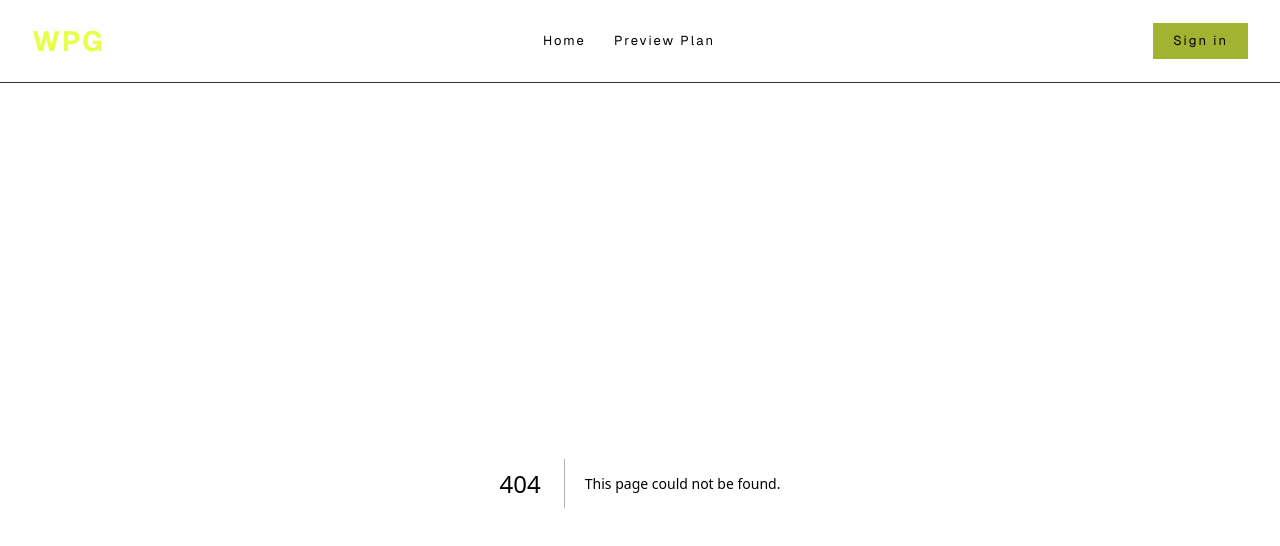
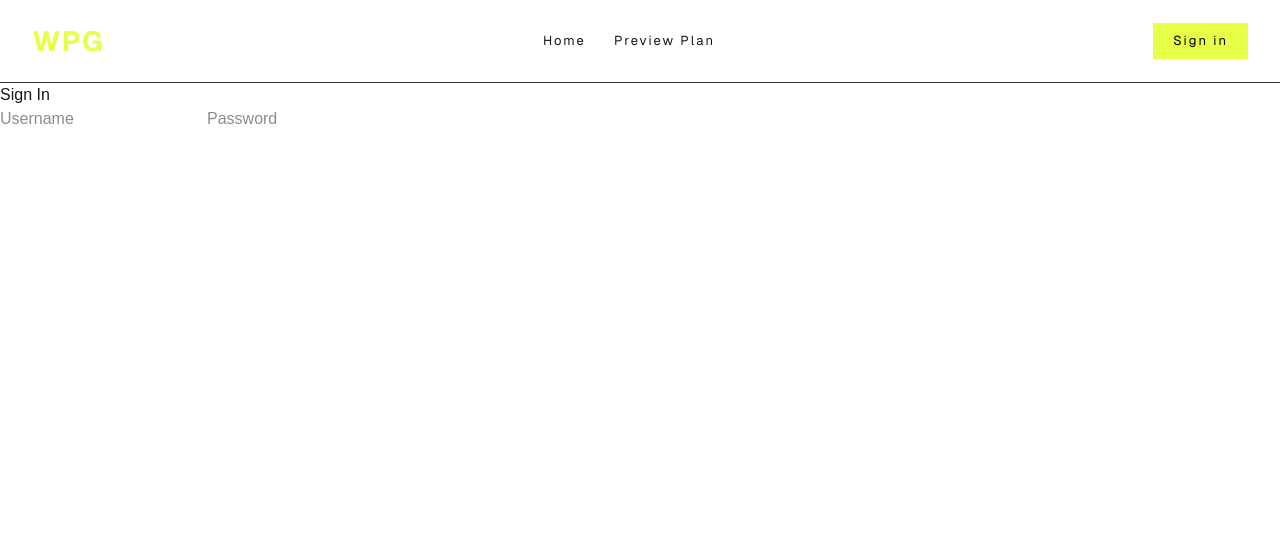
Before and after one commit to Arissj4/Workout-Plan-Generator, a Next.js app in the folder workout-plan-generator/: page /signin in a window 1280 px wide. Before the commit this address had no page. Shown: the top 546 px of the page. Built offline with nearby package versions, Linux system fonts and the light colour scheme; no server answers.

Commit message:
WPG [ADD] Implemented signIn and signOut by Google

```diff
--- a/workout-plan-generator/src/app/api/auth/[...nextauth]/route.ts
+++ b/workout-plan-generator/src/app/api/auth/[...nextauth]/route.ts
@@ -1,13 +1,14 @@
 import NextAuth from "next-auth";
+// import CredentialsProvider from "next-auth/providers/credentials";
 import GoogleProvider from "next-auth/providers/google";
 
-export const authOptions = {
+const handler = NextAuth({
   providers: [
     GoogleProvider({
       clientId: process.env.GOOGLE_CLIENT_ID!,
       clientSecret: process.env.GOOGLE_CLIENT_SECRET!,
     }),
   ],
-};
+});
 
-export default NextAuth(authOptions);
+export {handler as GET, handler as POST};
--- /dev/null
+++ b/workout-plan-generator/src/app/components/SessionWrapper.tsx
@@ -0,0 +1,6 @@
+"use client"
+import { SessionProvider } from "next-auth/react";
+
+export default function SessionWrapper({ children }: { children: React.ReactNode }) {
+  return <SessionProvider>{children}</SessionProvider>;
+}
--- a/workout-plan-generator/src/app/header.tsx
+++ b/workout-plan-generator/src/app/header.tsx
@@ -1,6 +1,15 @@
+"use client"
 import Link from "next/link";
+import { useRouter } from "next/navigation";
+import { signIn, signOut } from "next-auth/react";
+import { useEffect, useState } from "react";
+import { useSession } from "next-auth/react";
 
 export default function Header() {
+  const { data: session, status } = useSession();
+  const router = useRouter();
+
+
   return(
     <>
       <nav className="flex w-full items-center justify-between px-8 py-5 font-sans tracking-[2px] border-b border-[#2e2e2e]">
@@ -13,9 +22,13 @@ export default function Header() {
             <Link href={"/"}>Home</Link>
           </li>
 
-          {/* <li>
-            <Link href={"/saved"}>My Plans</Link>
-          </li> */}
+          {session ?
+            <li>
+              <Link href={"/saved"}>My Plans</Link>
+            </li>
+          : null
+          }
+
 
           <li>
             <Link href={"/plan"}>Preview Plan</Link>
@@ -23,12 +36,23 @@ export default function Header() {
         </ul>
 
         <div className="flex items-center">
-          <button
-            className="bg-(--wpg-disabled-color) px-5 py-2 text-black text-[13px]"
-            disabled={true}
-          >
-            Sign in
-          </button>
+          {session ?
+            <button
+              className="bg-(--wpg-main-text-color) px-5 py-2 text-black text-[13px] hover:cursor-pointer"
+              type="button"
+              onClick={async () => await signOut()}
+            >
+              Sign out
+            </button>
+          :
+            <button
+              className="bg-(--wpg-main-text-color) px-5 py-2 text-black text-[13px] hover:cursor-pointer"
+              type="button"
+              onClick={async () => await signIn("google")}
+            >
+              Sign in
+            </button>
+          }
         </div>
       </nav>
     </>
--- a/workout-plan-generator/src/app/layout.tsx
+++ b/workout-plan-generator/src/app/layout.tsx
@@ -2,6 +2,9 @@ import type { Metadata } from "next";
 import Header from "./header";
 import { Geist, Geist_Mono } from "next/font/google";
 import "./globals.css";
+import { SessionProvider } from "next-auth/react";
+import SessionWrapper from "@/app/components/SessionWrapper";
+
 
 const geistSans = Geist({
   variable: "--font-geist-sans",
@@ -29,8 +32,10 @@ export default function RootLayout({
       className={`${geistSans.variable} ${geistMono.variable} h-full antialiased`}
     >
       <body className="min-h-full flex flex-col">
-        <Header/>
-        {children}
+        <SessionWrapper>
+          <Header/>
+          {children}
+        </SessionWrapper>
       </body>
     </html>
   );
--- /dev/null
+++ b/workout-plan-generator/src/app/signin/page.tsx
@@ -0,0 +1,12 @@
+
+export default function SignIn( {provider}: {provider: string} ) { // This component is likely intended to be a client component if it's handling form submissions directly.
+  return (
+    <div>
+      <h1>Sign In</h1>
+      <form>
+        <input type="text" placeholder="Username" />
+        <input type="password" placeholder="Password" />
+      </form>
+    </div>
+  )
+}
```
